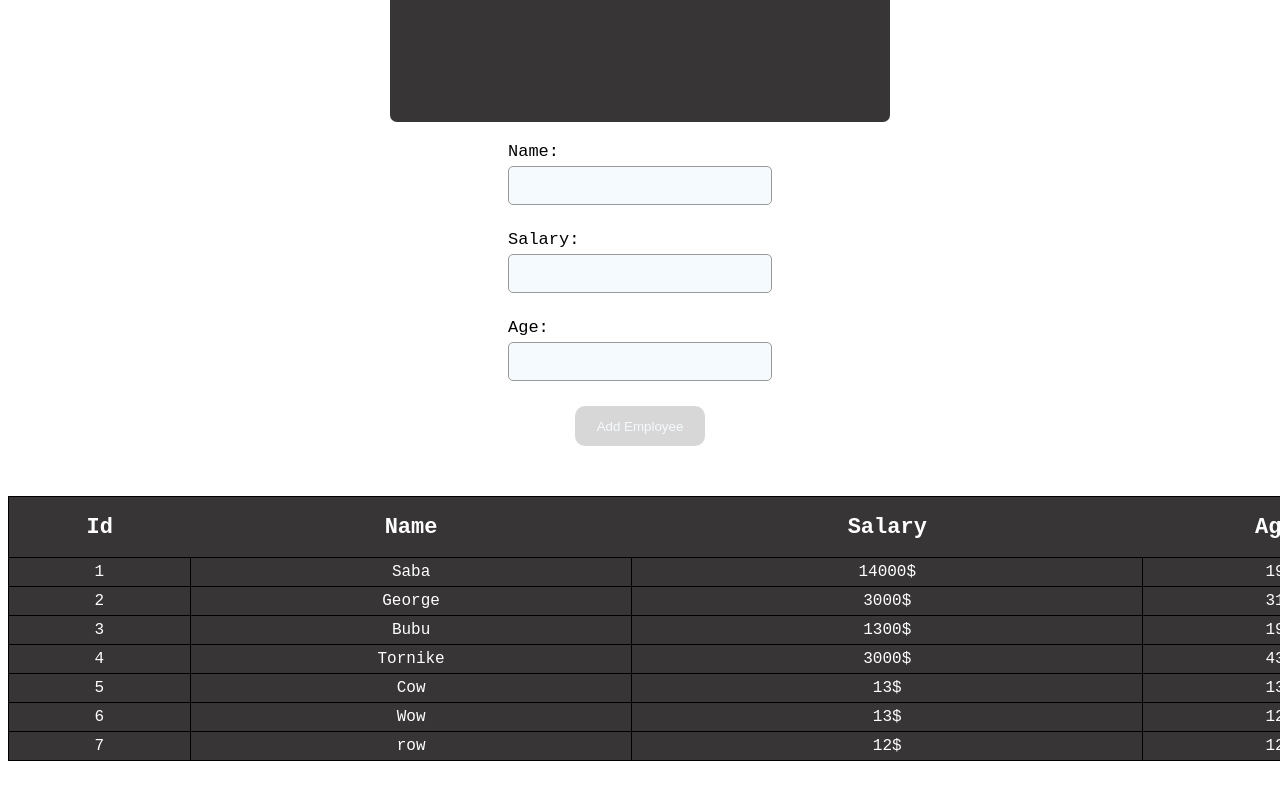
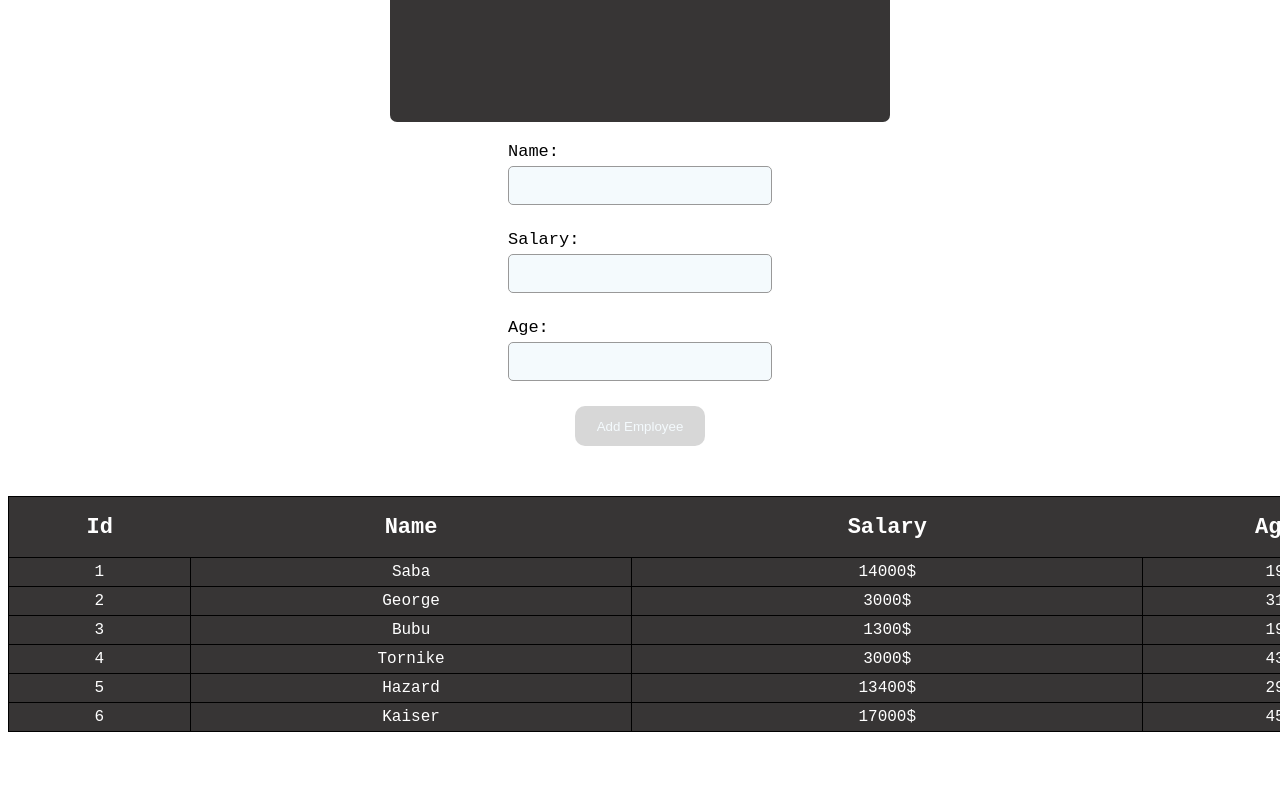
Before and after one commit to sabam23/Angular-Homework, an Angular app: page / in a window 1280 px wide. Shown: the part 336-1136 px from the top of the page. Built offline with nearby package versions, Linux system fonts and the light colour scheme; data requests are answered from the project's data file.

Commit message:
Finish (employeeForm Task 3) Get Employee data

```diff
--- a/db.json
+++ b/db.json
@@ -25,22 +25,16 @@
       "id": 4
     },
     {
-      "name": "Cow",
-      "salary": 13,
-      "age": 13,
+      "name": "Hazard",
+      "salary": 13400,
+      "age": 29,
       "id": 5
     },
     {
-      "name": "Wow",
-      "salary": 13,
-      "age": 12,
+      "name": "Kaiser",
+      "salary": 17000,
+      "age": 45,
       "id": 6
-    },
-    {
-      "name": "row",
-      "salary": 12,
-      "age": 12,
-      "id": 7
     }
   ]
 }
--- a/src/app/employee-form/employee-form.component.ts
+++ b/src/app/employee-form/employee-form.component.ts
@@ -27,8 +27,11 @@ export class EmployeeFormComponent implements OnInit {
   }
 
   onClickPost() {
-    this.employeeService.addData(this.employeeForm.value as unknown as Employee).subscribe();
-    this.employeesDB.push(this.employeeForm.value);
+    this.employeeService.addData(this.employeeForm.value as unknown as Employee).subscribe(data => {
+      this.employeeService.getFullData().subscribe(data => {
+        this.employeesDB = data;
+      });
+    });
     this.employeeForm.reset();
   }
 
@@ -37,8 +40,11 @@ export class EmployeeFormComponent implements OnInit {
   constructor(private employeeService: EmployeeApiService) { }
 
   ngOnInit(): void {
-    this.employeeService.getData().subscribe(data => {
+    this.employeeService.getFullData().subscribe(data => {
       this.employeesDB = data;
     });
+    this.employeeService.getEmployeeData(4).subscribe(data => {
+      console.log(data);
+    })
   }
 }
--- a/src/app/services/employee-api.service.ts
+++ b/src/app/services/employee-api.service.ts
@@ -12,8 +12,12 @@ export class EmployeeApiService {
 
   private url = 'http://localhost:3000/';
 
-  getData(): Observable<any> {
+  getFullData(): Observable<any> {
     return this.http.get(this.url + 'employees');
+  }
+
+  getEmployeeData(id: number): Observable<any> {
+    return this.http.get(`${this.url}employees/${id}`);
   }
 
   addData(payload: Employee) {
```
